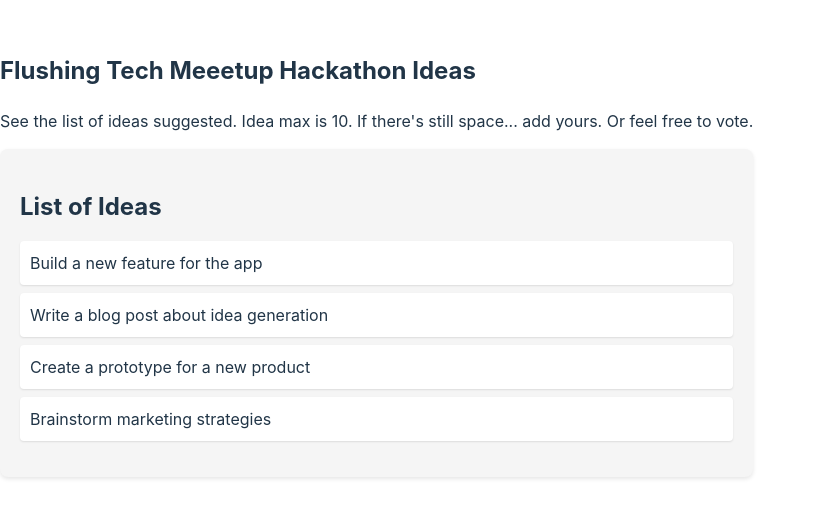
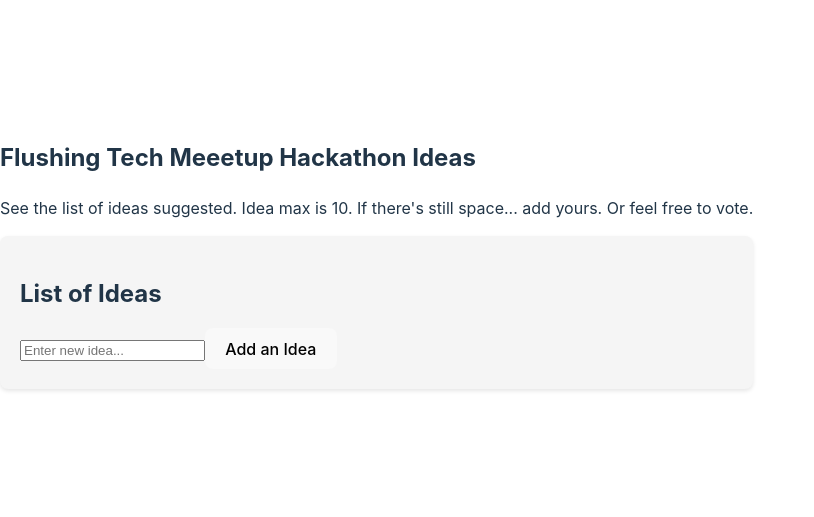
Before and after one commit to flushingtech/Votte_Frontend, a React (Vite) app: page / in a window 1280 px wide. Shown: the part 135-652 px from the top of the page, without its empty margins (0-814 px from the left). Built offline with nearby package versions, Linux system fonts and the light colour scheme.

Commit message:
idea adding

```diff
--- a/src/components/IdeaList.jsx
+++ b/src/components/IdeaList.jsx
@@ -1,17 +1,35 @@
-import React from 'react';
-import '../styles/IdeaList.css'
+import React, { useState } from 'react';
+import '../styles/IdeaList.css';
 
-const IdeaList = ({ ideas }) => {
+const IdeaList = () => {
+  const [ideaList, setIdeaList] = useState([]);
+  const [newIdeaText, setNewIdeaText] = useState('');
 
+  const handleAddIdea = () => {
+    if (newIdeaText.trim() !== '') {
+      const newIdea = { text: newIdeaText, id: Date.now() };
+      setIdeaList([...ideaList, newIdea]);
+      setNewIdeaText('');
+    }
+  };
 
   return (
     <div className="idea-container">
       <h2>List of Ideas</h2>
       <ul className="idea-list">
-        {ideas.map((idea, index) => (
-          <li key={index}>{idea}</li>
+        {ideaList.map((idea) => (
+          <li key={idea.id}>{idea.text}</li>
         ))}
       </ul>
+      <div className="add-idea">
+        <input
+          type="text"
+          value={newIdeaText}
+          onChange={(e) => setNewIdeaText(e.target.value)}
+          placeholder="Enter new idea..."
+        />
+        <button onClick={handleAddIdea}>Add an Idea</button>
+      </div>
     </div>
   );
 };
--- a/src/pages/Home.jsx
+++ b/src/pages/Home.jsx
@@ -2,18 +2,18 @@ import { useState } from 'react'
 import IdeaList from '../components/IdeaList';
 
 const Home = () => {
-    const ideas = [
-        'Build a new feature for the app',
-        'Write a blog post about idea generation',
-        'Create a prototype for a new product',
-        'Brainstorm marketing strategies'
+    const initialIdeas = [
+        { text: 'Build a new feature for the app', id: 1 },
+        { text: 'Write a blog post about idea generation', id: 2 },
+        { text: 'Create a prototype for a new product', id: 3 },
+        { text: 'Brainstorm marketing strategies', id: 4 }
       ];
 
     return (
         <div>
             <h2>Flushing Tech Meeetup Hackathon Ideas</h2>
             <p>See the list of ideas suggested. Idea max is 10. If there's still space... add yours. Or feel free to vote.</p>
-            <IdeaList ideas={ideas} />
+            <IdeaList />
         </div>
     )
 }
```
